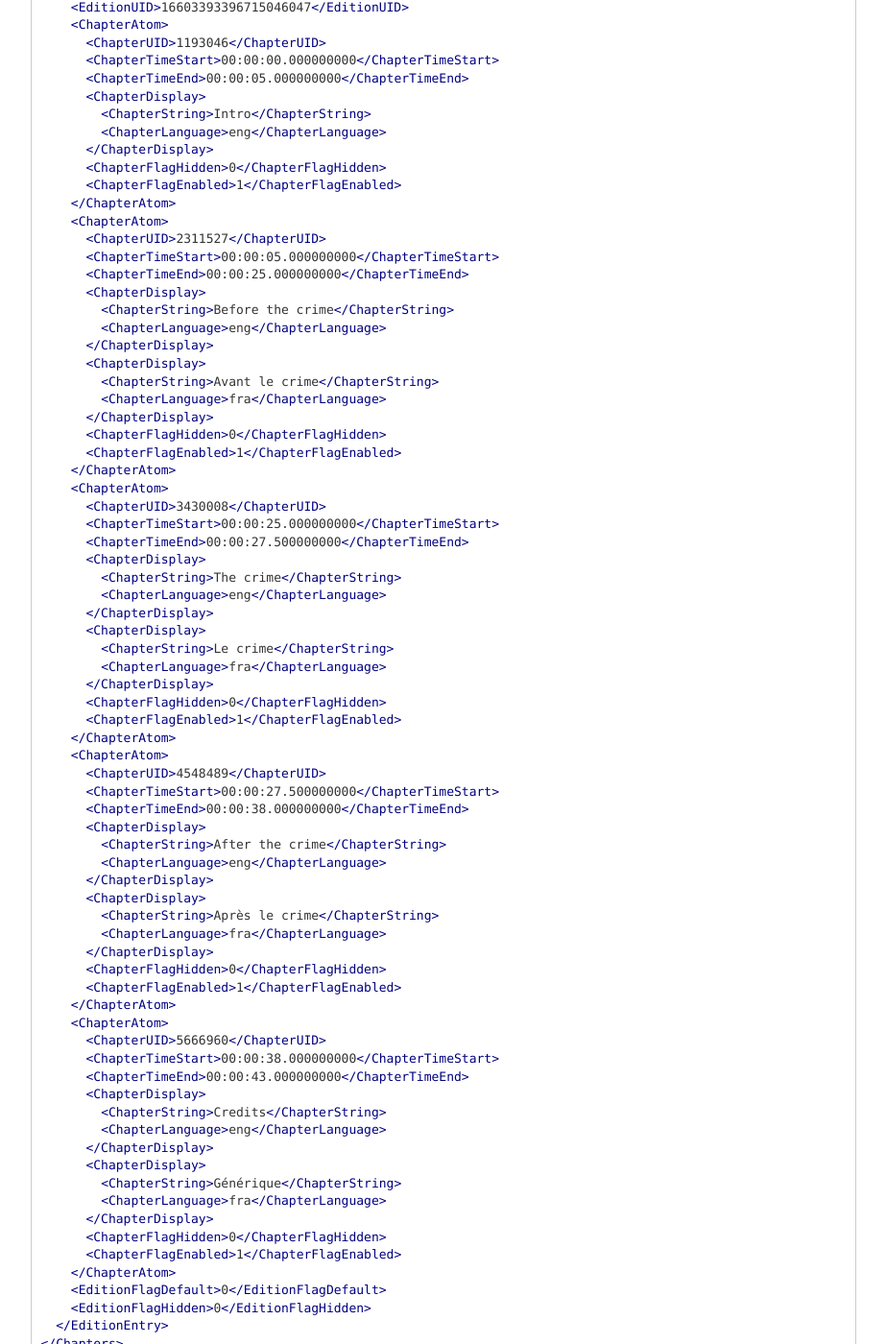
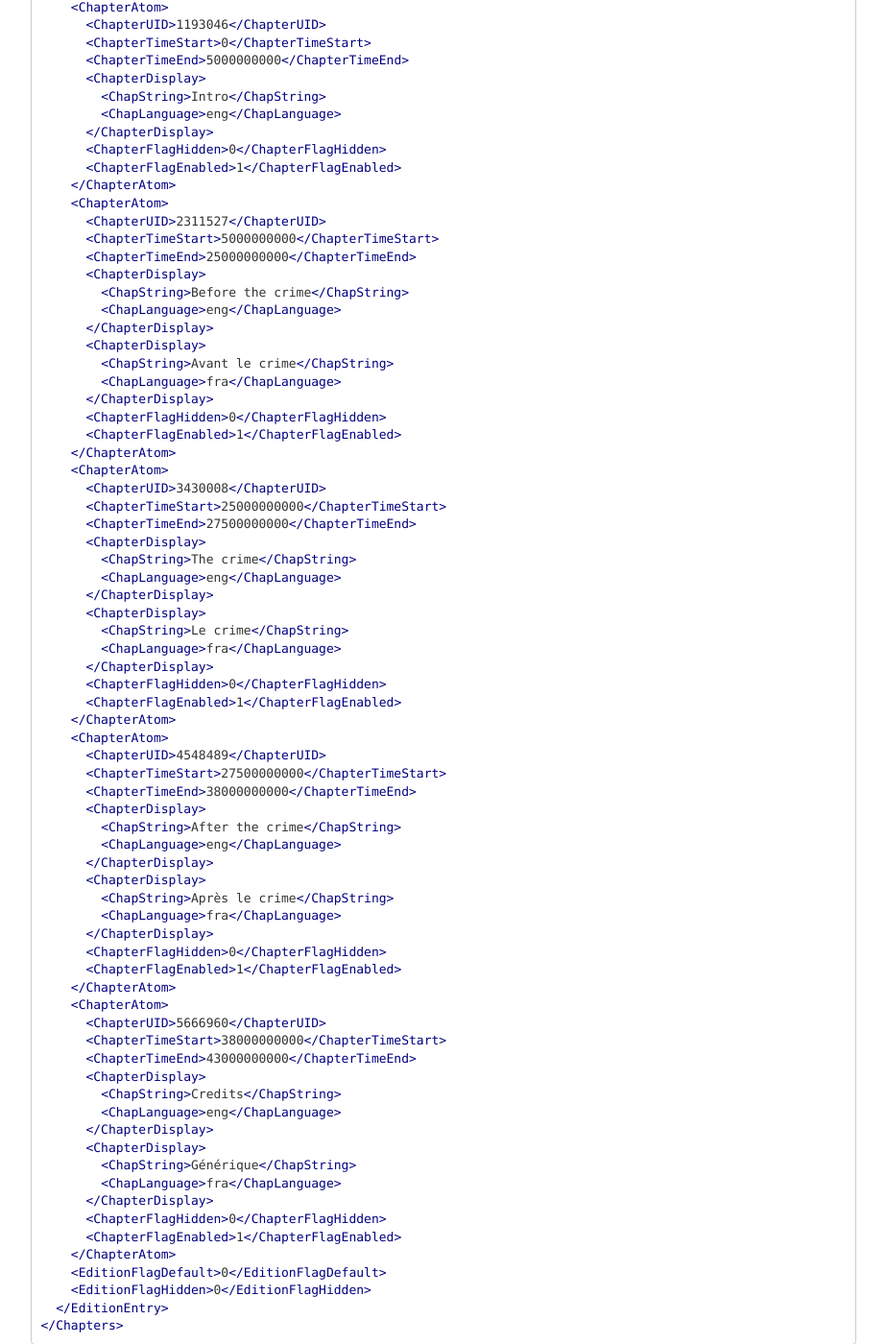
Before and after one commit to ietf-wg-cellar/matroska-specification, a Jekyll site: the page built from chapters.md, in a window 1280 px wide and 1400 px high, scrolled down 2414 px. Shown: the whole window at 96% size, without its empty margins (273-1196 px from the left). Built offline with Jekyll 4.4.1, drawn with Linux system fonts in a browser that asks for light colours; some of the changed text lies outside the part shown.

Commit message:
use program-agnostic xml of chapters
converts timestamps from time expressions to u-ints (as stored) and
uses spec terms for ChapString and ChapLanguage

````diff
--- a/chapters.md
+++ b/chapters.md
@@ -93,77 +93,76 @@ In this example a movie is split in different chapters. It could also just be an
 This would translate in the following matroska form :
 
 ```xml
-<?xml version="1.0"?>
 <Chapters>
   <EditionEntry>
     <EditionUID>16603393396715046047</EditionUID>
     <ChapterAtom>
       <ChapterUID>1193046</ChapterUID>
-      <ChapterTimeStart>00:00:00.000000000</ChapterTimeStart>
-      <ChapterTimeEnd>00:00:05.000000000</ChapterTimeEnd>
+      <ChapterTimeStart>0</ChapterTimeStart>
+      <ChapterTimeEnd>5000000000</ChapterTimeEnd>
       <ChapterDisplay>
-        <ChapterString>Intro</ChapterString>
-        <ChapterLanguage>eng</ChapterLanguage>
+        <ChapString>Intro</ChapString>
+        <ChapLanguage>eng</ChapLanguage>
       </ChapterDisplay>
       <ChapterFlagHidden>0</ChapterFlagHidden>
       <ChapterFlagEnabled>1</ChapterFlagEnabled>
     </ChapterAtom>
     <ChapterAtom>
       <ChapterUID>2311527</ChapterUID>
-      <ChapterTimeStart>00:00:05.000000000</ChapterTimeStart>
-      <ChapterTimeEnd>00:00:25.000000000</ChapterTimeEnd>
+      <ChapterTimeStart>5000000000</ChapterTimeStart>
+      <ChapterTimeEnd>25000000000</ChapterTimeEnd>
       <ChapterDisplay>
-        <ChapterString>Before the crime</ChapterString>
-        <ChapterLanguage>eng</ChapterLanguage>
+        <ChapString>Before the crime</ChapString>
+        <ChapLanguage>eng</ChapLanguage>
       </ChapterDisplay>
       <ChapterDisplay>
-        <ChapterString>Avant le crime</ChapterString>
-        <ChapterLanguage>fra</ChapterLanguage>
+        <ChapString>Avant le crime</ChapString>
+        <ChapLanguage>fra</ChapLanguage>
       </ChapterDisplay>
       <ChapterFlagHidden>0</ChapterFlagHidden>
       <ChapterFlagEnabled>1</ChapterFlagEnabled>
     </ChapterAtom>
     <ChapterAtom>
       <ChapterUID>3430008</ChapterUID>
-      <ChapterTimeStart>00:00:25.000000000</ChapterTimeStart>
-      <ChapterTimeEnd>00:00:27.500000000</ChapterTimeEnd>
+      <ChapterTimeStart>25000000000</ChapterTimeStart>
+      <ChapterTimeEnd>27500000000</ChapterTimeEnd>
       <ChapterDisplay>
-        <ChapterString>The crime</ChapterString>
-        <ChapterLanguage>eng</ChapterLanguage>
+        <ChapString>The crime</ChapString>
+        <ChapLanguage>eng</ChapLanguage>
       </ChapterDisplay>
       <ChapterDisplay>
-        <ChapterString>Le crime</ChapterString>
-        <ChapterLanguage>fra</ChapterLanguage>
+        <ChapString>Le crime</ChapString>
+        <ChapLanguage>fra</ChapLanguage>
       </ChapterDisplay>
       <ChapterFlagHidden>0</ChapterFlagHidden>
       <ChapterFlagEnabled>1</ChapterFlagEnabled>
     </ChapterAtom>
     <ChapterAtom>
       <ChapterUID>4548489</ChapterUID>
-      <ChapterTimeStart>00:00:27.500000000</ChapterTimeStart>
-      <ChapterTimeEnd>00:00:38.000000000</ChapterTimeEnd>
+      <ChapterTimeStart>27500000000</ChapterTimeStart>
+      <ChapterTimeEnd>38000000000</ChapterTimeEnd>
       <ChapterDisplay>
-        <ChapterString>After the crime</ChapterString>
-        <ChapterLanguage>eng</ChapterLanguage>
+        <ChapString>After the crime</ChapString>
+        <ChapLanguage>eng</ChapLanguage>
       </ChapterDisplay>
       <ChapterDisplay>
-        <ChapterString>Après le crime</ChapterString>
-        <ChapterLanguage>fra</ChapterLanguage>
+        <ChapString>Après le crime</ChapString>
+        <ChapLanguage>fra</ChapLanguage>
       </ChapterDisplay>
       <ChapterFlagHidden>0</ChapterFlagHidden>
       <ChapterFlagEnabled>1</ChapterFlagEnabled>
     </ChapterAtom>
     <ChapterAtom>
       <ChapterUID>5666960</ChapterUID>
-      <ChapterTimeStart>00:00:38.000000000</ChapterTimeStart>
-      <ChapterTimeEnd>00:00:43.000000000</ChapterTimeEnd>
+      <ChapterTimeStart>38000000000</ChapterTimeStart>
+      <ChapterTimeEnd>43000000000</ChapterTimeEnd>
       <ChapterDisplay>
-        <ChapterString>Credits</ChapterString>
-        <ChapterLanguage>eng</ChapterLanguage>
+        <ChapString>Credits</ChapString>
+        <ChapLanguage>eng</ChapLanguage>
       </ChapterDisplay>
       <ChapterDisplay>
-        <ChapterString>Générique</ChapterString>
-        <ChapterLanguage>fra</ChapterLanguage>
+        <ChapString>Générique</ChapString>
+        <ChapLanguage>fra</ChapLanguage>
       </ChapterDisplay>
       <ChapterFlagHidden>0</ChapterFlagHidden>
       <ChapterFlagEnabled>1</ChapterFlagEnabled>
@@ -192,58 +191,57 @@ In this example an (existing) album is split into different chapters, and one of
 *   33:37 - 44:28 : Bleeper
 
 ```xml
-<?xml version="1.0"?>
 <Chapters>
   <EditionEntry>
     <EditionUID>1281690858003401414</EditionUID>
     <ChapterAtom>
       <ChapterUID>1</ChapterUID>
-      <ChapterTimeStart>00:00:00.000000000</ChapterTimeStart>
-      <ChapterTimeEnd>00:12:28.000000000</ChapterTimeEnd>
+      <ChapterTimeStart>0</ChapterTimeStart>
+      <ChapterTimeEnd>748000000</ChapterTimeEnd>
       <ChapterDisplay>
-        <ChapterString>Baby wants to Bleep/Rock</ChapterString>
-        <ChapterLanguage>eng</ChapterLanguage>
+        <ChapString>Baby wants to Bleep/Rock</ChapString>
+        <ChapLanguage>eng</ChapLanguage>
       </ChapterDisplay>
       <ChapterAtom>
         <ChapterUID>2</ChapterUID>
-        <ChapterTimeStart>00:00:00.000000000</ChapterTimeStart>
-        <ChapterTimeEnd>00:04:38.000000000</ChapterTimeEnd>
+        <ChapterTimeStart>0</ChapterTimeStart>
+        <ChapterTimeEnd>278000000</ChapterTimeEnd>
         <ChapterDisplay>
-          <ChapterString>Baby wants to bleep (pt.1)</ChapterString>
-          <ChapterLanguage>eng</ChapterLanguage>
+          <ChapString>Baby wants to bleep (pt.1)</ChapString>
+          <ChapLanguage>eng</ChapLanguage>
         </ChapterDisplay>
         <ChapterFlagHidden>0</ChapterFlagHidden>
         <ChapterFlagEnabled>1</ChapterFlagEnabled>
       </ChapterAtom>
       <ChapterAtom>
         <ChapterUID>3</ChapterUID>
-        <ChapterTimeStart>00:04:38.000000000</ChapterTimeStart>
-        <ChapterTimeEnd>00:07:12.000000000</ChapterTimeEnd>
+        <ChapterTimeStart>278000000</ChapterTimeStart>
+        <ChapterTimeEnd>432000000</ChapterTimeEnd>
         <ChapterDisplay>
-          <ChapterString>Baby wants to rock</ChapterString>
-          <ChapterLanguage>eng</ChapterLanguage>
+          <ChapString>Baby wants to rock</ChapString>
+          <ChapLanguage>eng</ChapLanguage>
         </ChapterDisplay>
         <ChapterFlagHidden>0</ChapterFlagHidden>
         <ChapterFlagEnabled>1</ChapterFlagEnabled>
       </ChapterAtom>
       <ChapterAtom>
         <ChapterUID>4</ChapterUID>
-        <ChapterTimeStart>00:07:12.000000000</ChapterTimeStart>
-        <ChapterTimeEnd>00:10:33.000000000</ChapterTimeEnd>
+        <ChapterTimeStart>432000000</ChapterTimeStart>
+        <ChapterTimeEnd>633000000</ChapterTimeEnd>
         <ChapterDisplay>
-          <ChapterString>Baby wants to bleep (pt.2)</ChapterString>
-          <ChapterLanguage>eng</ChapterLanguage>
+          <ChapString>Baby wants to bleep (pt.2)</ChapString>
+          <ChapLanguage>eng</ChapLanguage>
         </ChapterDisplay>
         <ChapterFlagHidden>0</ChapterFlagHidden>
         <ChapterFlagEnabled>1</ChapterFlagEnabled>
       </ChapterAtom>
       <ChapterAtom>
         <ChapterUID>5</ChapterUID>
-        <ChapterTimeStart>00:10:33.000000000</ChapterTimeStart>
-        <ChapterTimeEnd>00:12:28.000000000</ChapterTimeEnd>
+        <ChapterTimeStart>633000000</ChapterTimeStart>
+        <ChapterTimeEnd>748000000</ChapterTimeEnd>
         <ChapterDisplay>
-          <ChapterString>Baby wants to bleep (pt.3)</ChapterString>
-          <ChapterLanguage>eng</ChapterLanguage>
+          <ChapString>Baby wants to bleep (pt.3)</ChapString>
+          <ChapLanguage>eng</ChapLanguage>
         </ChapterDisplay>
         <ChapterFlagHidden>0</ChapterFlagHidden>
         <ChapterFlagEnabled>1</ChapterFlagEnabled>
@@ -253,55 +251,55 @@ In this example an (existing) album is split into different chapters, and one of
     </ChapterAtom>
     <ChapterAtom>
       <ChapterUID>6</ChapterUID>
-      <ChapterTimeStart>00:12:30.000000000</ChapterTimeStart>
-      <ChapterTimeEnd>00:19:38.000000000</ChapterTimeEnd>
+      <ChapterTimeStart>750000000</ChapterTimeStart>
+      <ChapterTimeEnd>1178500000</ChapterTimeEnd>
       <ChapterDisplay>
-        <ChapterString>Bleeper_O+2</ChapterString>
-        <ChapterLanguage>eng</ChapterLanguage>
+        <ChapString>Bleeper_O+2</ChapString>
+        <ChapLanguage>eng</ChapLanguage>
       </ChapterDisplay>
       <ChapterFlagHidden>0</ChapterFlagHidden>
       <ChapterFlagEnabled>1</ChapterFlagEnabled>
     </ChapterAtom>
     <ChapterAtom>
       <ChapterUID>7</ChapterUID>
-      <ChapterTimeStart>00:19:40.000000000</ChapterTimeStart>
-      <ChapterTimeEnd>00:22:20.000000000</ChapterTimeEnd>
+      <ChapterTimeStart>1180500000</ChapterTimeStart>
+      <ChapterTimeEnd>1340000000</ChapterTimeEnd>
       <ChapterDisplay>
-        <ChapterString>Baby wants to bleep (pt.4)</ChapterString>
-        <ChapterLanguage>eng</ChapterLanguage>
+        <ChapString>Baby wants to bleep (pt.4)</ChapString>
+        <ChapLanguage>eng</ChapLanguage>
       </ChapterDisplay>
       <ChapterFlagHidden>0</ChapterFlagHidden>
       <ChapterFlagEnabled>1</ChapterFlagEnabled>
     </ChapterAtom>
     <ChapterAtom>
       <ChapterUID>8</ChapterUID>
-      <ChapterTimeStart>00:22:22.000000000</ChapterTimeStart>
-      <ChapterTimeEnd>00:25:18.000000000</ChapterTimeEnd>
+      <ChapterTimeStart>1342000000</ChapterTimeStart>
+      <ChapterTimeEnd>1518000000</ChapterTimeEnd>
       <ChapterDisplay>
-        <ChapterString>Bleep to bleep</ChapterString>
-        <ChapterLanguage>eng</ChapterLanguage>
+        <ChapString>Bleep to bleep</ChapString>
+        <ChapLanguage>eng</ChapLanguage>
       </ChapterDisplay>
       <ChapterFlagHidden>0</ChapterFlagHidden>
       <ChapterFlagEnabled>1</ChapterFlagEnabled>
     </ChapterAtom>
     <ChapterAtom>
       <ChapterUID>9</ChapterUID>
-      <ChapterTimeStart>00:25:20.000000000</ChapterTimeStart>
-      <ChapterTimeEnd>00:33:35.000000000</ChapterTimeEnd>
+      <ChapterTimeStart>1520000000</ChapterTimeStart>
+      <ChapterTimeEnd>2015000000</ChapterTimeEnd>
       <ChapterDisplay>
-        <ChapterString>Baby wants to bleep (k)</ChapterString>
-        <ChapterLanguage>eng</ChapterLanguage>
+        <ChapString>Baby wants to bleep (k)</ChapString>
+        <ChapLanguage>eng</ChapLanguage>
       </ChapterDisplay>
       <ChapterFlagHidden>0</ChapterFlagHidden>
       <ChapterFlagEnabled>1</ChapterFlagEnabled>
     </ChapterAtom>
     <ChapterAtom>
       <ChapterUID>10</ChapterUID>
-      <ChapterTimeStart>00:33:37.000000000</ChapterTimeStart>
-      <ChapterTimeEnd>00:44:28.000000000</ChapterTimeEnd>
+      <ChapterTimeStart>2017000000</ChapterTimeStart>
+      <ChapterTimeEnd>2668000000</ChapterTimeEnd>
       <ChapterDisplay>
-        <ChapterString>Bleeper</ChapterString>
-        <ChapterLanguage>eng</ChapterLanguage>
+        <ChapString>Bleeper</ChapString>
+        <ChapLanguage>eng</ChapLanguage>
       </ChapterDisplay>
       <ChapterFlagHidden>0</ChapterFlagHidden>
       <ChapterFlagEnabled>1</ChapterFlagEnabled>
````
